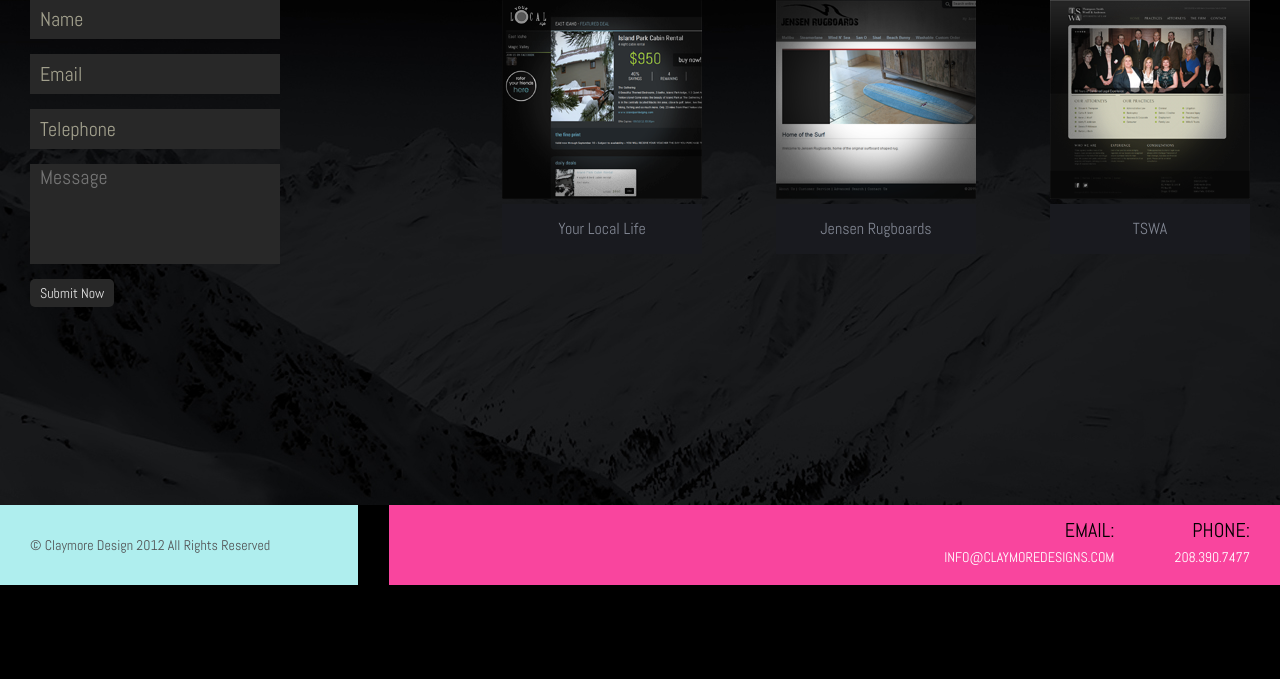
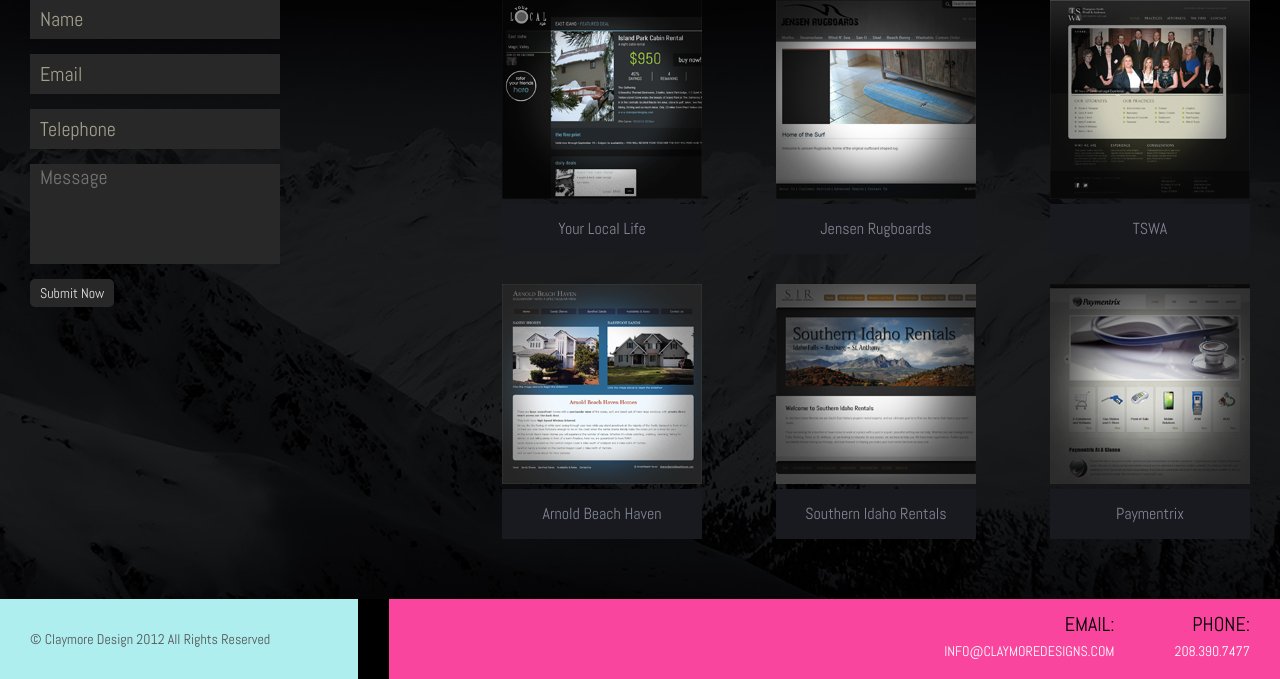
Before and after one commit to cphillipp/ClaymoreDesign, a PHP site: page / in a window 1280 px wide. Shown: the part 215-894 px from the top of the page. Before the commit the page ends 800 px from the top, so only its background shows below. Run offline with PHP 8.4, Linux system fonts and the light colour scheme.

Commit message:
updated index

```diff
--- a/index.php
+++ b/index.php
@@ -64,6 +64,9 @@ if(isset($_SESSION['message'])) {
           <li><a href="http://www.eastidaholaw.net" target="_blank"><img src="images/tswa3.png" alt="Local Idaho Falls business website" /><span>TSWA </span></a></li>
           <li><a href="http://www.rugboards.com" target="_blank"><img src="images/jensenrugboards3.png" alt="California based business website" /><span>Jensen Rugboards</span></a></li>
           <li><a href="http://www.yourlocallife.pagodabox.com" target="_blank"><img src="images/yll3.png" alt="Local Idaho Falls business website" /><span>Your Local Life</span></a></li>
+          <li><a href="http://www.paymentrix.com" target="_blank"><img src="images/paymentrix3.png" alt="Local Idaho Falls business website" /><span>Paymentrix</span></a></li>
+          <li><a href="http://www.sidahorentals.com" target="_blank"><img src="images/sir3.png" alt="Local Idaho Falls business website" /><span>Southern Idaho Rentals</span></a></li>
+          <li><a href="http://www.arnoldbeachhaven.com" target="_blank"><img src="images/abh3.png" alt="Local Oregon based business website" /><span>Arnold Beach Haven</span></a></li>
         </ul>
       </div>
     </div>
```
